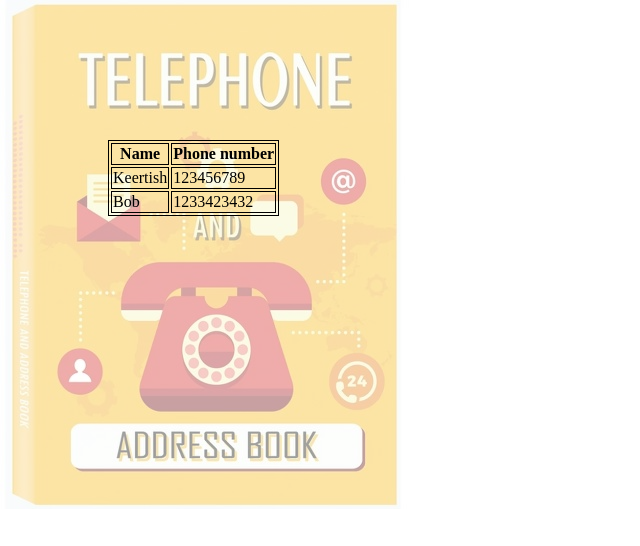
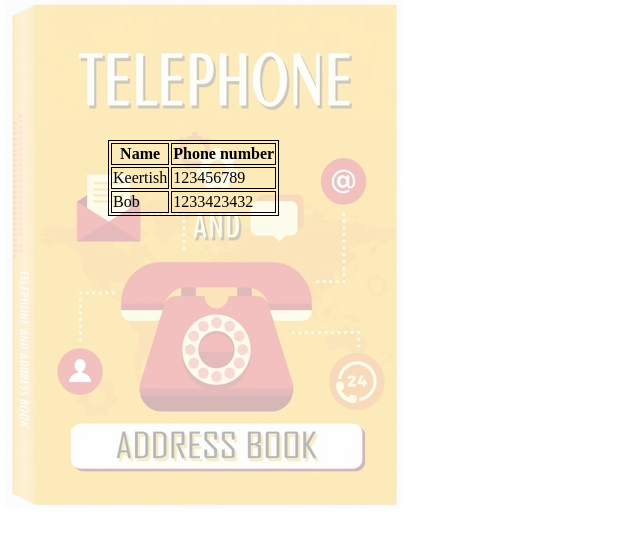
Before and after one commit to RKeertishKumar/phone-book, a plain HTML site: page index.html in a window 1280 px wide. Shown: the whole page, without its empty margins (0-640 px from the left). Drawn offline with Linux system fonts and the light colour scheme.

Commit message:
Opacity changed to 0.3

```diff
--- a/index.css
+++ b/index.css
@@ -8,6 +8,6 @@ img {
 	position: absolute;
 	top: 0;
 	left: 0;
-	opacity: 0.4;
+	opacity: 0.3;
 	z-index: -1;
 }
```
